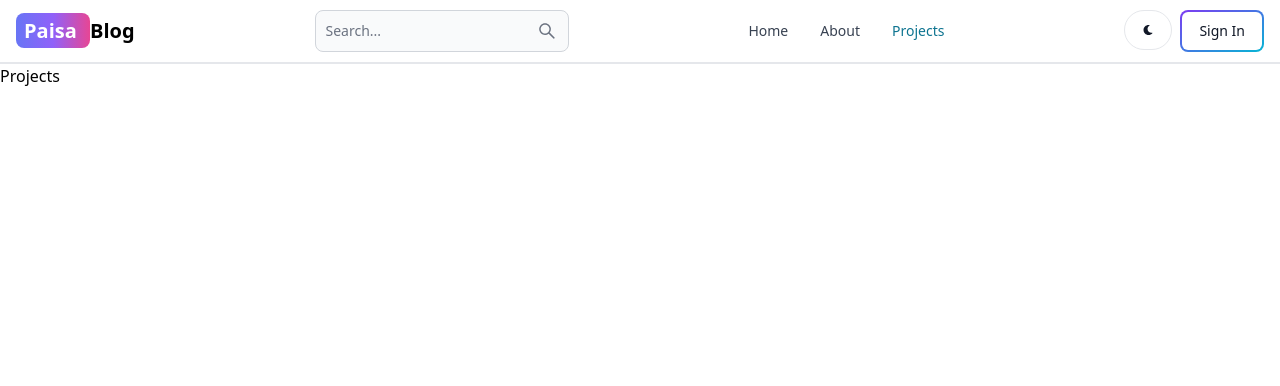
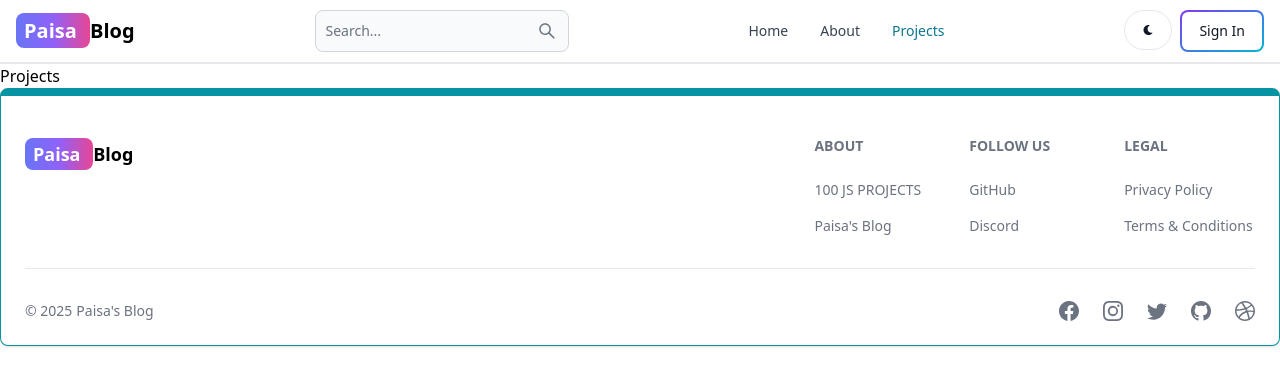
Before and after one commit to dprashanth10/mern-blog, a React (Vite) app in the folder client/: page /projects in a window 1280 px wide. Shown: the top 386 px of the page. Built offline with nearby package versions, Linux system fonts and the light colour scheme.

Commit message:
create and add footer component

```diff
--- a/client/src/App.jsx
+++ b/client/src/App.jsx
@@ -6,6 +6,7 @@ import SignUp from "./pages/SignUp";
 import Dashboard from "./pages/Dashboard";
 import About from "./pages/About";
 import Header from "./components/Header";
+import Footer from "./components/Footer";
 
 function App() {
   return (
@@ -19,6 +20,7 @@ function App() {
         <Route path="/dashboard" element={<Dashboard />} />
         <Route path="/projects" element={<Projects />} />
       </Routes>
+      <Footer />
     </BrowserRouter>
   );
 }
--- /dev/null
+++ b/client/src/components/Footer.jsx
@@ -0,0 +1,91 @@
+import React from "react";
+import { Footer } from "flowbite-react";
+import { Link } from "react-router-dom";
+import {
+  BsDribbble,
+  BsFacebook,
+  BsGithub,
+  BsInstagram,
+  BsTwitter,
+} from "react-icons/bs";
+
+export default function FooterCom() {
+  return (
+    <Footer container className="border border-t-8 border-teal-500">
+      <div className="w-full max-w-7xl mx-auto">
+        <div className="grid w-full justify-between sm:flex md:grid-cols-1">
+          <div className="mt-5">
+            <Link
+              to="/"
+              className="self-center whitespace-nowrap text-sm sm:text-lg font-semibold dark:text-white"
+            >
+              <span className="px-2 py-1 bg-gradient-to-r from-indigo-500 via-purple-500 to-pink-500 rounded-lg text-white">
+                Paisa{" "}
+              </span>
+              Blog
+            </Link>
+          </div>
+          <div className="grid grid-cols-2 gap-8 mt-4 sm:grid-cols-3 sm:gap-6">
+            <div>
+              <Footer.Title title="About" />
+              <Footer.LinkGroup col>
+                <Footer.Link
+                  href="https://flowbite.com/"
+                  target="_blank"
+                  rel="noopener noreferrer"
+                >
+                  100 JS PROJECTS
+                </Footer.Link>
+
+                <Footer.Link
+                  href="/about"
+                  target="_blank"
+                  rel="noopener noreferrer"
+                >
+                  Paisa's Blog
+                </Footer.Link>
+              </Footer.LinkGroup>
+            </div>
+            <div>
+              <Footer.Title title="Follow us" />
+              <Footer.LinkGroup col>
+                <Footer.Link
+                  href="https://www.github.com/dprashanth10"
+                  target="_blank"
+                  rel="noopener noreferrer"
+                >
+                  GitHub
+                </Footer.Link>
+                <Footer.Link href="#" target="_blank" rel="noopener noreferrer">
+                  Discord
+                </Footer.Link>
+              </Footer.LinkGroup>
+            </div>
+            <div>
+              <Footer.Title title="Legal" />
+              <Footer.LinkGroup col>
+                <Footer.Link href="#">Privacy Policy</Footer.Link>
+                <Footer.Link href="#">Terms &amp; Conditions</Footer.Link>
+              </Footer.LinkGroup>
+            </div>
+          </div>
+        </div>
+        <Footer.Divider />
+        <div className="w-full sm:flex sm:items-center sm:justify-between">
+          <Footer.Copyright
+            href="#"
+            by="Paisa's Blog"
+            year={new Date().getFullYear()}
+          />
+          <div className="flex gap-6 sm:mt-0 mt-4 sm:justify-center">
+            <Footer.Icon href="#" icon={BsFacebook} />
+            <Footer.Icon href="#" icon={BsInstagram} />
+            <Footer.Icon href="#" icon={BsTwitter} />
+            <Footer.Icon href="#" icon={BsGithub} />
+            <Footer.Icon href="#" icon={BsDribbble} />
+          </div>
+        </div>
+      </div>
+    </Footer>
+  );
+}
```
